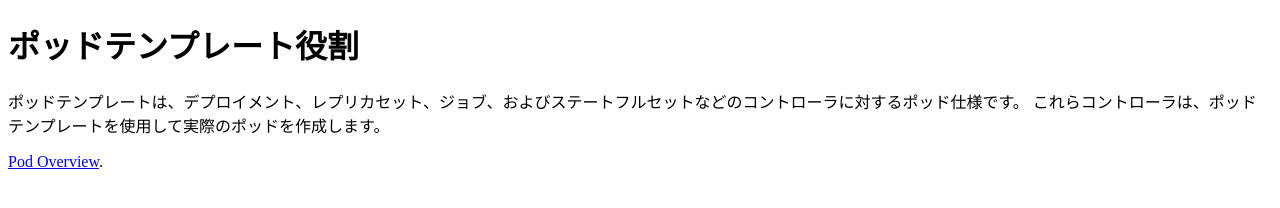
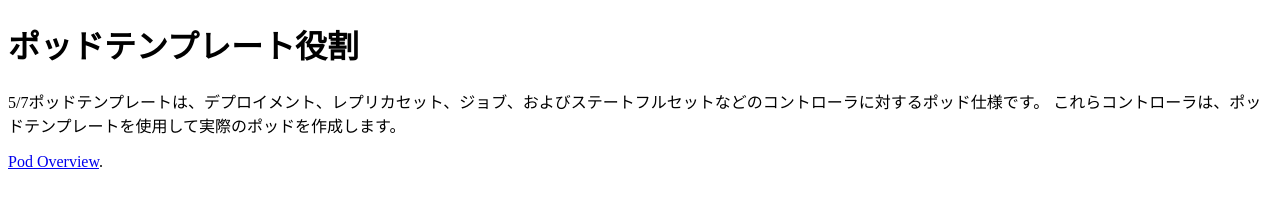
Before and after one commit to saka0315/testyy, a plain HTML site: page index.html in a window 1280 px wide. Drawn offline with Linux system fonts and the light colour scheme.

Commit message:
Update index.html

```diff
--- a/index.html
+++ b/index.html
@@ -1,12 +1,12 @@
 <!DOCTYPE html>
 <html>
 <head>
-<title>ポッドテンプレート役割</title>
+<title>5/7ポッドテンプレート役割</title>
 </head>
 <body>
 <h1>ポッドテンプレート役割</h1>
 
-<p>ポッドテンプレートは、デプロイメント、レプリカセット、ジョブ、およびステートフルセットなどのコントローラに対するポッド仕様です。 これらコントローラは、ポッドテンプレートを使用して実際のポッドを作成します。</p>
+<p>5/7ポッドテンプレートは、デプロイメント、レプリカセット、ジョブ、およびステートフルセットなどのコントローラに対するポッド仕様です。 これらコントローラは、ポッドテンプレートを使用して実際のポッドを作成します。</p>
 
 <p><a href="https://kubernetes.io/docs/concepts/workloads/pods/pod-overview/">Pod Overview</a>.</p>
 
```
